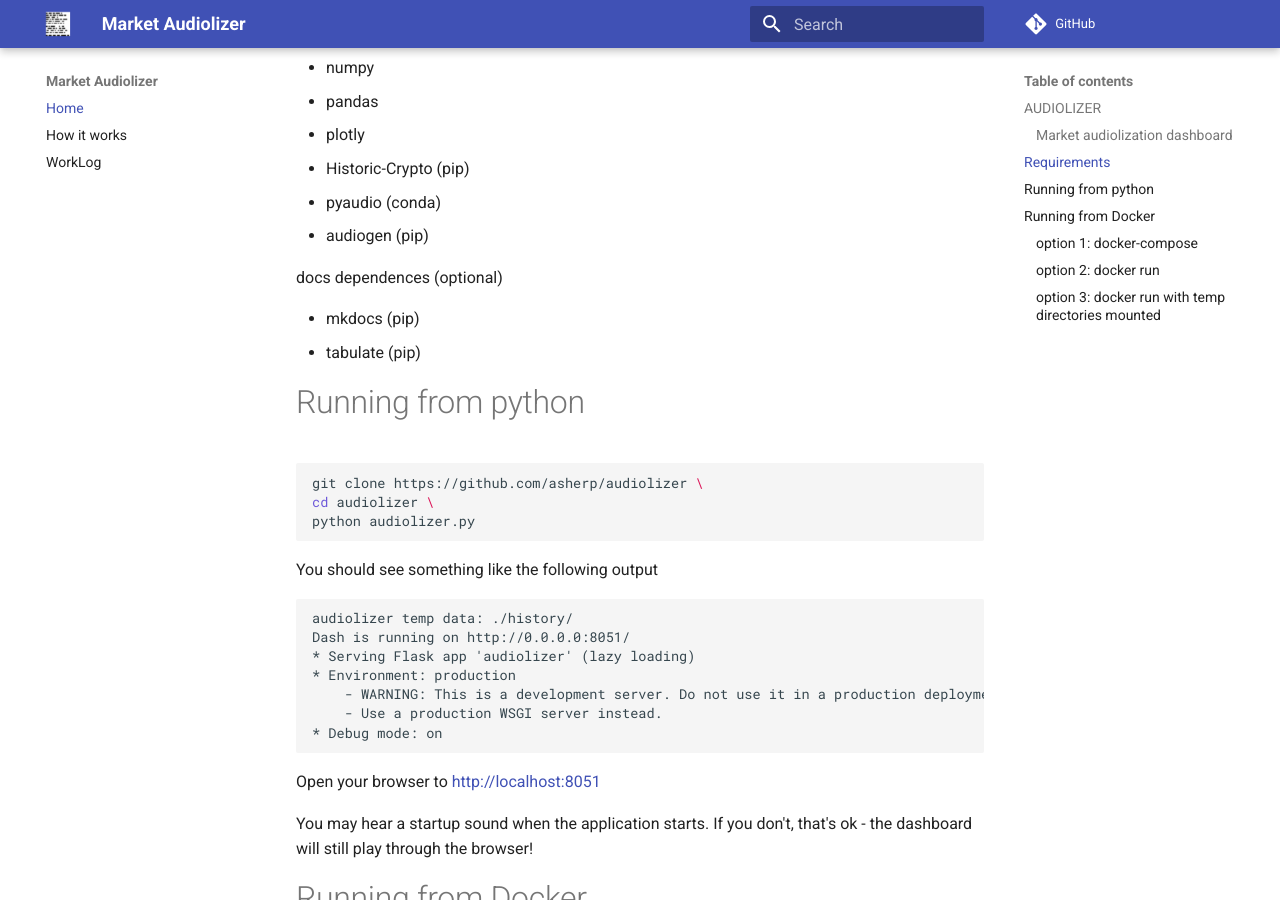
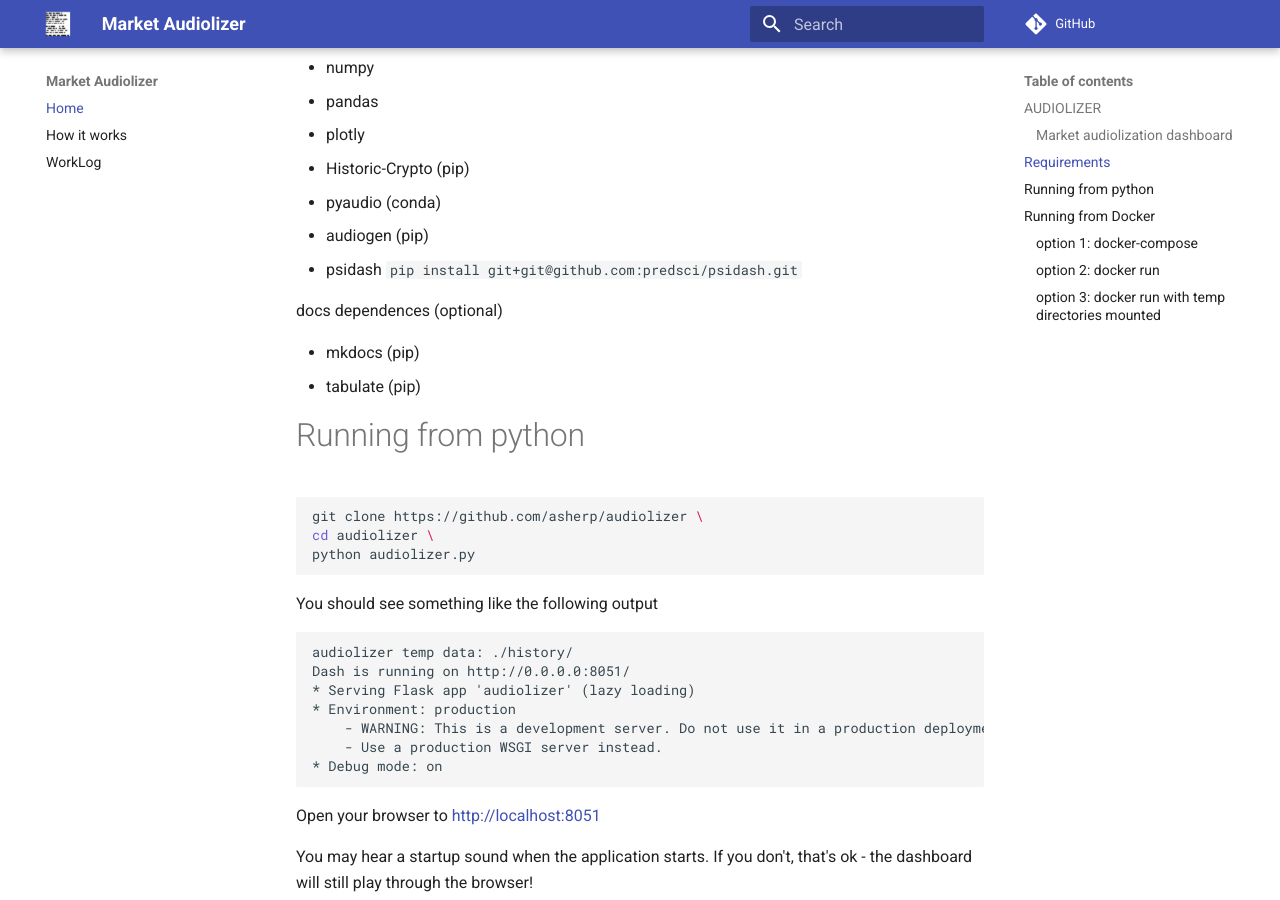
Before and after one commit to asherp/audiolizer, an MkDocs documentation site: the page built from docs/README.md, in a window 1280 px wide and 900 px high, scrolled down 647 px. Built offline with MkDocs 1.6.1 and Material for MkDocs 9.7.7, drawn with Linux system fonts in a browser that asks for light colours; comment, search, counter and statistics services are not loaded.

```diff
--- a/README.md
+++ b/README.md
@@ -18,6 +18,7 @@ Visit the documenation site to learn [how it works](https://asherp.github.io/aud
 * Historic-Crypto (pip)
 * pyaudio (conda)
 * audiogen (pip)
+* psidash `pip install git+git@github.com:predsci/psidash.git`
 
 docs dependences (optional)
 
```
Also changed, not shown: WorkLog.md (+2 -0 lines).
